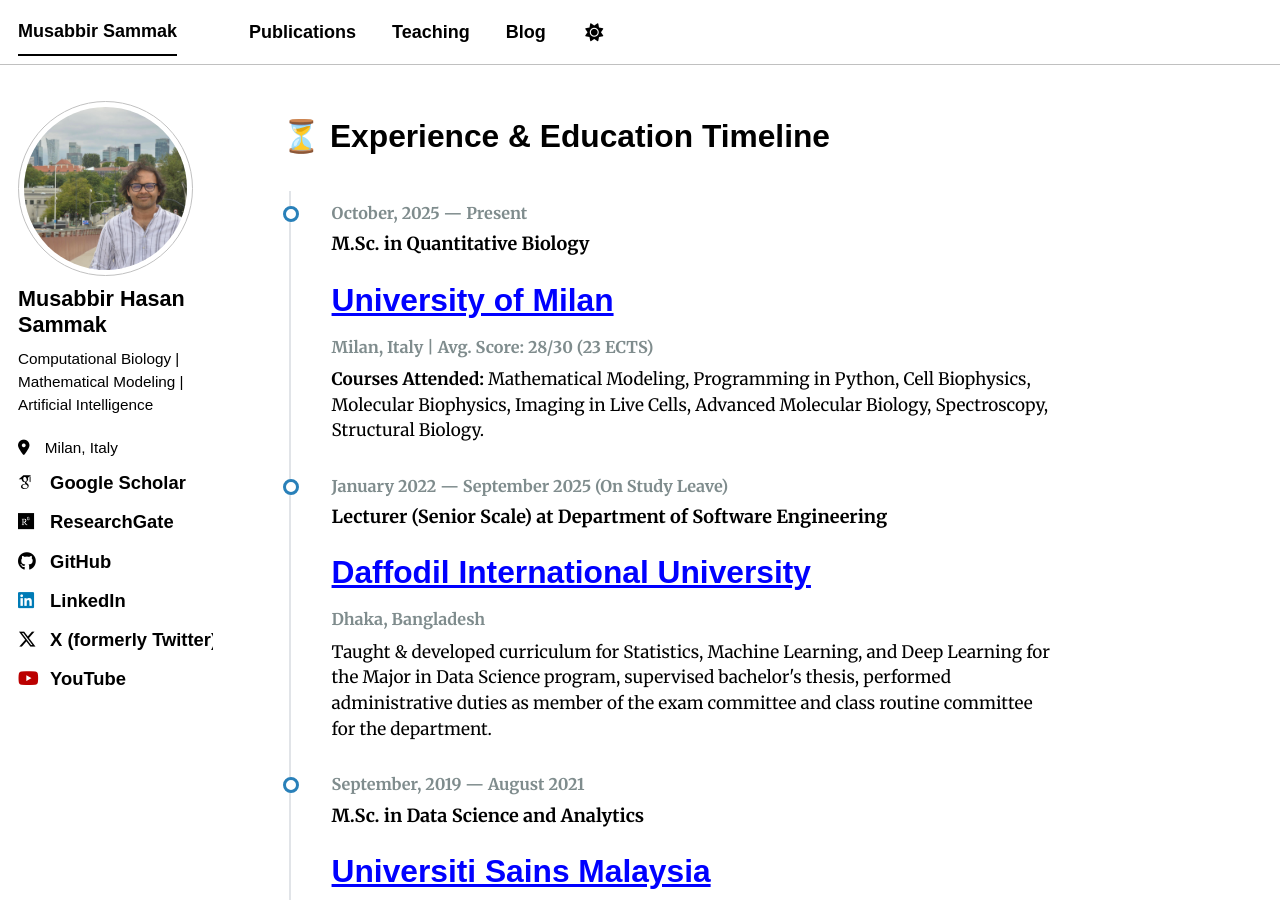
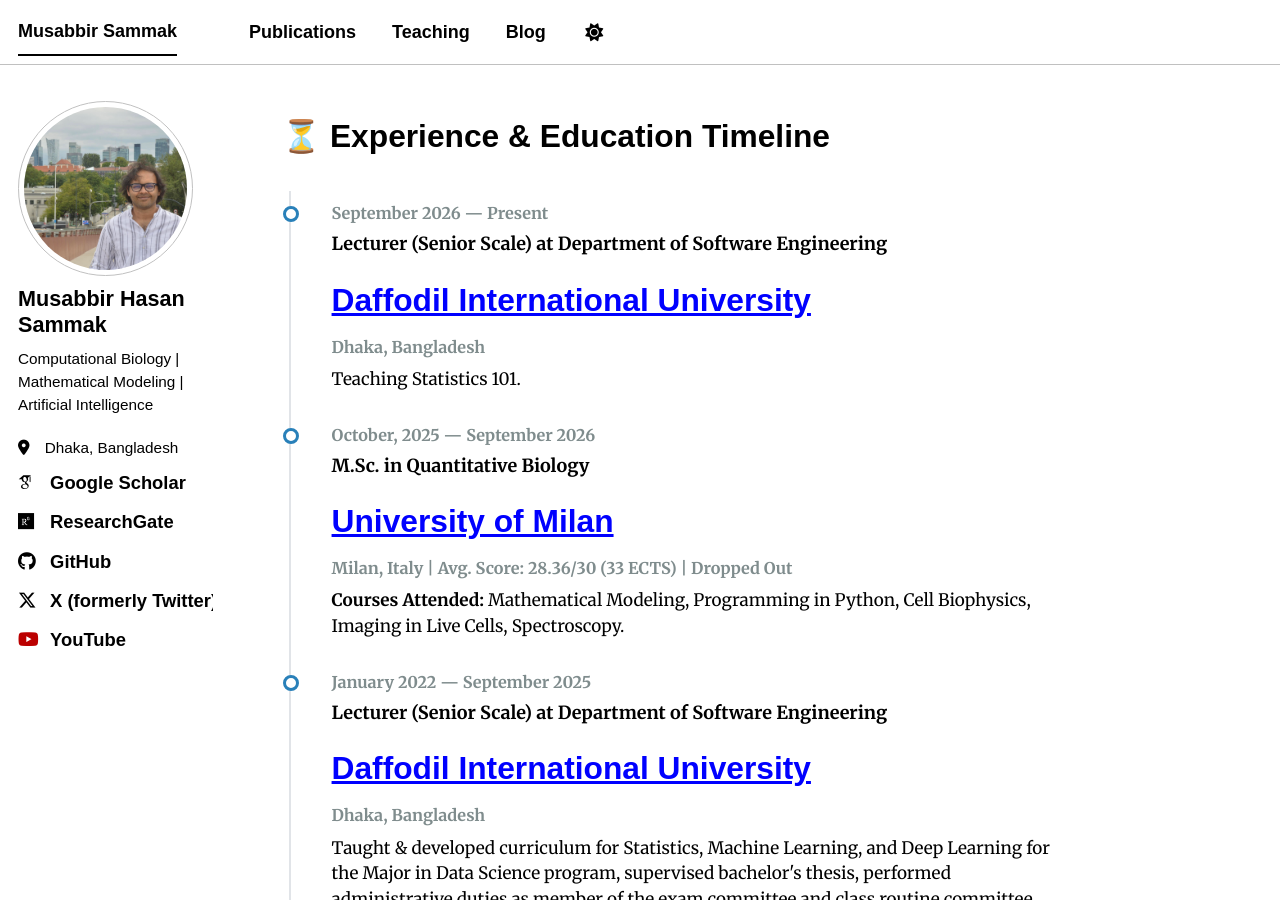
Before and after one commit to musabbirsammak/musabbirsammak.github.io, a Jekyll site: the page built from _pages/about.md, in a window 1280 px wide and 900 px high. Built offline with Jekyll 4.4.1, drawn with Linux system fonts in a browser that asks for light colours; some web fonts are replaced; a script bundle is joined from its source files by our own code; library files that are not in the unit come from our copies.

Commit message:
updates about page

```diff
--- a/_config.yml
+++ b/_config.yml
@@ -27,7 +27,7 @@ author:
   name             : "Musabbir Hasan Sammak"
   pronouns         : # example: "she/her"
   bio              : "Computational Biology | Mathematical Modeling | Artificial Intelligence"
-  location         : "Milan, Italy"
+  location         : "Dhaka, Bangladesh"
   employer         :
   uri              :
   email            : # Email
@@ -66,7 +66,7 @@ author:
   keybase          : # Username
   instagram        : # Username
   lastfm           : # Username
-  linkedin         : "mhsammak"
+  linkedin         :
   mastodon         : # URL
   medium           : # URL
   pinterest        : # Username
--- a/_pages/about.md
+++ b/_pages/about.md
@@ -11,17 +11,27 @@ redirect_from:
 <div class="timeline">
 
   <div class="timeline-item">
-    <span class="timeline-date">October, 2025 — Present</span>
-    <p class="timeline-title">M.Sc. in Quantitative Biology</p>
-    <span class="timeline-location"><h1><a target="_balnk" href="https://qbio.cdl.unimi.it/en">University of Milan</a></h1></span>
-    <span class="timeline-date">Milan, Italy | Avg. Score: 28/30 (23 ECTS)</span>
+    <span class="timeline-date">September 2026 — Present</span>
+    <p class="timeline-title">Lecturer (Senior Scale) at Department of Software Engineering</p>
+    <span class="timeline-location"><h1><a target="_balnk" href="https://daffodilvarsity.edu.bd/department/swe">Daffodil International University</a></h1></span>
+    <span class="timeline-date">Dhaka, Bangladesh</span>
     <div class="timeline-content">
-      <b>Courses Attended:</b> Mathematical Modeling, Programming in Python, Cell Biophysics, Molecular Biophysics, Imaging in Live Cells, Advanced Molecular Biology, Spectroscopy, Structural Biology.
+      Teaching Statistics 101.
     </div>
   </div>
 
   <div class="timeline-item">
-    <span class="timeline-date">January 2022 — September 2025 (On Study Leave)</span>
+    <span class="timeline-date">October, 2025 — September 2026</span>
+    <p class="timeline-title">M.Sc. in Quantitative Biology</p>
+    <span class="timeline-location"><h1><a target="_balnk" href="https://qbio.cdl.unimi.it/en">University of Milan</a></h1></span>
+    <span class="timeline-date">Milan, Italy | Avg. Score: 28.36/30 (33 ECTS) | Dropped Out</span>
+    <div class="timeline-content">
+      <b>Courses Attended:</b> Mathematical Modeling, Programming in Python, Cell Biophysics, Imaging in Live Cells, Spectroscopy.
+    </div>
+  </div>
+
+  <div class="timeline-item">
+    <span class="timeline-date">January 2022 — September 2025</span>
     <p class="timeline-title">Lecturer (Senior Scale) at Department of Software Engineering</p>
     <span class="timeline-location"><h1><a target="_balnk" href="https://daffodilvarsity.edu.bd/department/swe">Daffodil International University</a></h1></span>
     <span class="timeline-date">Dhaka, Bangladesh</span>
```
